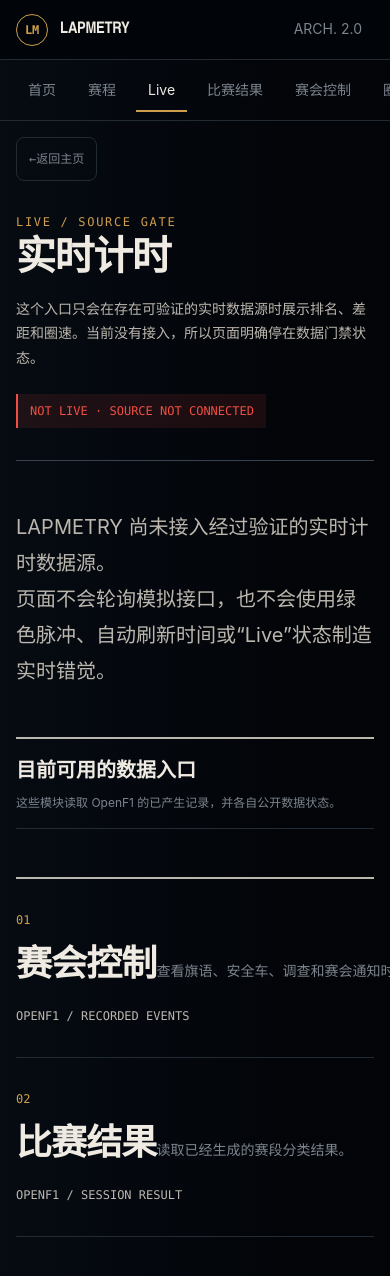
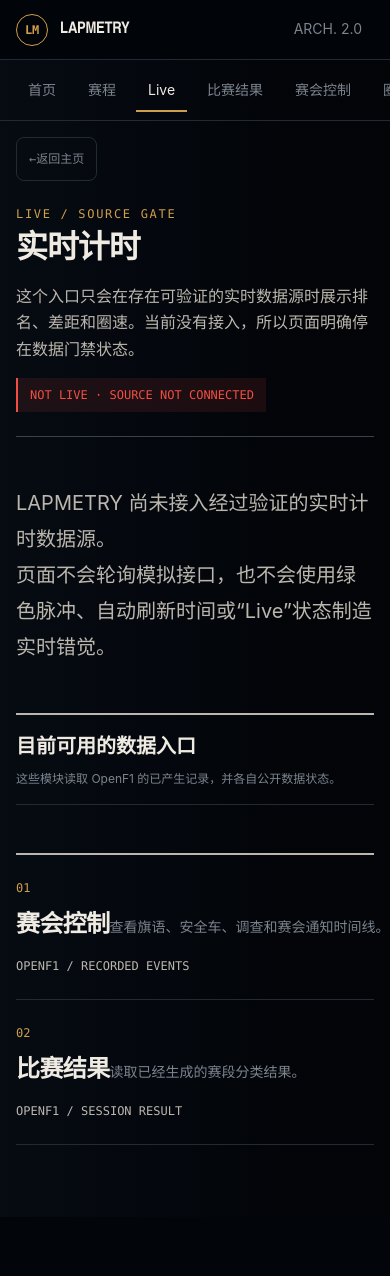
Before and after one commit to s8k8ps26k6-ui/pitwallcn, a Next.js app: page /live in a window 390 px wide. Shown: the top 1276 px of the page. After the commit the page ends 1217 px from the top, so only its background shows below. Built offline with nearby package versions, Linux system fonts and the light colour scheme.

Commit message:
fix: repair mobile data page hierarchy (#61)
Remove unrelated driver-detail modules and duplicate back controls, collapse redundant mobile session shortcuts, and normalize data-page typography and overflow guards.

```diff
--- a/src/app/data-pages.module.css
+++ b/src/app/data-pages.module.css
@@ -1,5 +1,6 @@
 /* Hallmark · pre-emit critique: P5 H5 E5 S5 R5 V5 · genre: atmospheric · tone: technical-austere · anchor: 255 · macrostructure: Workbench Suite · design-system: design.md · designed-as-app · contrast: pass (40–41) · nav: N2 · footer: none · slop: pass (42–45) · honest: pass (46) · chrome: pass (47) · tokens: pass (48) · responsive: pass (49) · icons: pass (30) · mobile: pass (34, 49, 50–57) */
 .shell {
+  min-width: 0;
   min-height: 100svh;
   background:
     linear-gradient(90deg, var(--color-paper-2) 0, var(--color-paper) 18rem),
@@ -29,7 +30,10 @@
 .mobileNav {
   display: flex;
   gap: var(--space-2xs);
+  min-width: 0;
+  max-width: 100%;
   overflow-x: auto;
+  overscroll-behavior-inline: contain;
   padding: var(--space-2xs) var(--space-sm);
   border-block-end: var(--rule-hair) solid var(--color-rule);
   scrollbar-width: none;
@@ -96,10 +100,12 @@
 
 .frame {
   min-width: 0;
+  max-width: 100%;
   padding: var(--space-sm) var(--space-sm) var(--space-2xl);
 }
 
 .page {
+  min-width: 0;
   width: min(100%, 82rem);
   margin-inline: auto;
 }
@@ -126,6 +132,7 @@
 }
 
 .pageHead {
+  min-width: 0;
   display: grid;
   gap: var(--space-md);
   padding-block-end: var(--space-lg);
@@ -168,8 +175,8 @@
   max-width: 65ch;
   margin: var(--space-sm) 0 0;
   color: var(--color-ink-2);
-  font-size: var(--text-sm);
-  line-height: 1.75;
+  font-size: var(--text-md);
+  line-height: 1.65;
 }
 
 .source {
@@ -203,6 +210,7 @@
 }
 
 .sessionDock {
+  min-width: 0;
   display: grid;
   gap: var(--space-md);
   margin-block: var(--space-lg);
@@ -239,11 +247,13 @@
 
 .selectorForm {
   display: grid;
+  min-width: 0;
   gap: var(--space-xs);
 }
 
 .fieldLabel {
   display: grid;
+  min-width: 0;
   gap: var(--space-2xs);
   color: var(--color-muted);
   font-size: var(--text-xs);
@@ -266,6 +276,7 @@
 .searchInput {
   width: 100%;
   min-width: 0;
+  max-width: 100%;
   padding-inline: var(--space-xs);
   background: var(--color-paper-2);
   color: var(--color-ink);
@@ -294,8 +305,11 @@
 .quickNav,
 .teamFilters {
   display: flex;
+  min-width: 0;
+  max-width: 100%;
   gap: var(--space-2xs);
   overflow-x: auto;
+  overscroll-behavior-inline: contain;
   padding-block-end: var(--space-3xs);
   scrollbar-width: thin;
 }
@@ -796,7 +810,7 @@
   min-width: 0;
   margin: 0;
   font-family: var(--font-display);
-  font-size: var(--text-2xl);
+  font-size: var(--text-xl);
   letter-spacing: -0.025em;
   overflow-wrap: anywhere;
 }
@@ -869,7 +883,7 @@
   margin: 0;
   color: var(--color-accent);
   font-family: var(--font-outlier);
-  font-size: var(--text-display);
+  font-size: var(--text-2xl);
   line-height: 1;
 }
 
@@ -1072,6 +1086,45 @@
 }
 
 @media (max-width: 39.99rem) {
+  .pageHead {
+    gap: var(--space-sm);
+    padding-block-end: var(--space-md);
+  }
+
+  .title {
+    font-size: var(--text-display-s);
+    line-height: 1;
+  }
+
+  .backRow {
+    margin-block-end: var(--space-md);
+  }
+
+  .sessionDock {
+    gap: var(--space-sm);
+    margin-block: var(--space-md);
+    padding-block: var(--space-sm);
+  }
+
+  /* The select already chooses the session. A second scroll strip duplicates it and causes a false page-overflow cue. */
+  .quickNav {
+    display: none;
+  }
+
+  .moduleLink {
+    padding-block: var(--space-md);
+  }
+
+  .moduleDescription {
+    margin-block-start: var(--space-2xs);
+  }
+
+  .profileHero {
+    gap: var(--space-md);
+    margin-block-start: var(--space-lg);
+    padding-block: var(--space-md);
+  }
+
   .tableWrap {
     display: none;
   }
--- a/src/app/lap-analysis/page.tsx
+++ b/src/app/lap-analysis/page.tsx
@@ -1,6 +1,5 @@
 import { BackNavigation } from "@/components/back-navigation";
 import { DataSessionSelector } from "@/components/data-session-selector";
-import { RaceWeekendReturnLink } from "@/components/race-weekend-return-link";
 import styles from "@/app/data-pages.module.css";
 import { parseSessionKey, sourceLabel, translateMeetingName, translateSessionName } from "@/lib/f1-labels";
 import { getLapAnalysisBySession, getLapAnalysisSelectionData } from "@/lib/lap-analysis-service";
@@ -28,7 +27,6 @@
     <main className={styles.page}>
       <div className={styles.backRow}>
         <BackNavigation className={styles.back} fallbackHref="/race-weekend" fallbackLabel="返回比赛周" />
-        <RaceWeekendReturnLink session={resolved.session} />
       </div>
 
       <header className={styles.pageHead}>
--- a/src/app/race-control/page.tsx
+++ b/src/app/race-control/page.tsx
@@ -1,6 +1,5 @@
 import { BackNavigation } from "@/components/back-navigation";
 import { DataSessionSelector } from "@/components/data-session-selector";
-import { RaceWeekendReturnLink } from "@/components/race-weekend-return-link";
 import styles from "@/app/data-pages.module.css";
 import { parseSessionKey, sourceLabel, translateMeetingName, translateSessionName } from "@/lib/f1-labels";
 import { getRaceControlFeed, getRaceControlFeedBySession, getRaceControlSelectionData } from "@/lib/race-control-service";
@@ -35,7 +34,6 @@
     <main className={styles.page}>
       <div className={styles.backRow}>
         <BackNavigation className={styles.back} fallbackHref="/race-weekend" fallbackLabel="返回比赛周" />
-        <RaceWeekendReturnLink session={resolved.session} />
       </div>
 
       <header className={styles.pageHead}>
--- a/src/app/results/page.tsx
+++ b/src/app/results/page.tsx
@@ -1,6 +1,5 @@
 import { BackNavigation } from "@/components/back-navigation";
 import { DataSessionSelector } from "@/components/data-session-selector";
-import { RaceWeekendReturnLink } from "@/components/race-weekend-return-link";
 import styles from "@/app/data-pages.module.css";
 import { parseSessionKey, sourceLabel, translateMeetingName, translateSessionName } from "@/lib/f1-labels";
 import { getResultsBySession, getResultsSelectionData } from "@/lib/results-service";
@@ -37,7 +36,6 @@
     <main className={styles.page}>
       <div className={styles.backRow}>
         <BackNavigation className={styles.back} fallbackHref="/race-weekend" fallbackLabel="返回比赛周" />
-        <RaceWeekendReturnLink session={resolved.session} />
       </div>
 
       <header className={styles.pageHead}>
--- a/src/app/weather/page.tsx
+++ b/src/app/weather/page.tsx
@@ -1,6 +1,5 @@
 import { BackNavigation } from "@/components/back-navigation";
 import { DataSessionSelector } from "@/components/data-session-selector";
-import { RaceWeekendReturnLink } from "@/components/race-weekend-return-link";
 import styles from "@/app/data-pages.module.css";
 import { parseSessionKey, sourceLabel, translateMeetingName, translateSessionName } from "@/lib/f1-labels";
 import { getWeatherBySession, getWeatherSelectionData } from "@/lib/weather-service";
@@ -40,7 +39,6 @@
     <main className={styles.page}>
       <div className={styles.backRow}>
         <BackNavigation className={styles.back} fallbackHref="/race-weekend" fallbackLabel="返回比赛周" />
-        <RaceWeekendReturnLink session={resolved.session} />
       </div>
 
       <header className={styles.pageHead}>
--- a/src/components/back-navigation.tsx
+++ b/src/components/back-navigation.tsx
@@ -37,7 +37,7 @@
   };
 
   return (
-    <button type="button" className={className} onClick={handleBack}>
+    <button data-back-navigation type="button" className={className} onClick={handleBack}>
       <span aria-hidden="true">←</span> {hasSource ? "返回上页" : fallbackLabel}
     </button>
   );
--- a/src/components/data-session-selector.tsx
+++ b/src/components/data-session-selector.tsx
@@ -68,7 +68,7 @@
         </form>
 
         {selectedMeeting?.sessions.length ? (
-          <nav className={styles.quickNav} aria-label="当前比赛周末赛段">
+          <nav className={styles.quickNav} aria-label="当前比赛周末赛段" data-session-shortcuts>
             {selectedMeeting.sessions.map((session) => {
               const active = session.sessionKey === selectedSessionKey;
               return (
--- a/tokens.css
+++ b/tokens.css
@@ -40,15 +40,16 @@
   --space-2xl: 4.5rem;
   --space-3xl: 7rem;
 
+  /* Shared mobile-first type scale: labels 12 · body 16 · section 20 · emphasis 24 · page title 32. */
   --text-2xs: 0.6875rem;
   --text-xs: 0.75rem;
   --text-sm: 0.875rem;
   --text-md: 1rem;
   --text-lg: 1.25rem;
-  --text-xl: 1.75rem;
-  --text-2xl: 2.25rem;
-  --text-display-s: clamp(2.5rem, 7vw, 4.75rem);
-  --text-display: clamp(3.25rem, 9vw, 7rem);
+  --text-xl: 1.5rem;
+  --text-2xl: 1.875rem;
+  --text-display-s: clamp(2rem, 5vw, 4.5rem);
+  --text-display: clamp(2.5rem, 7.5vw, 6rem);
 
   --ease-out: cubic-bezier(0.16, 1, 0.3, 1);
   --ease-in: cubic-bezier(0.7, 0, 0.84, 0);
```
Also changed, not shown: src/app/drivers/[driverCode]/page.tsx (+0 -12 lines), .hallmark/log.json, .hallmark/preflight.json (added), 1 other file (tests, documents, lock files or other folders).
